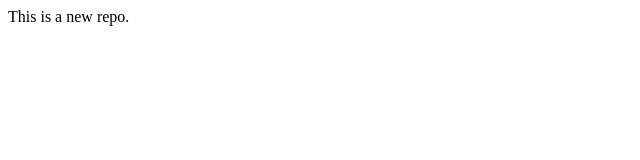
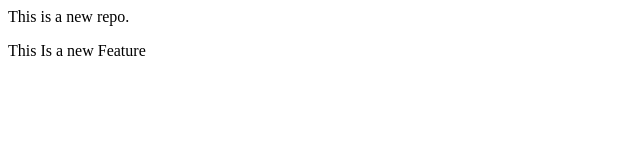
Before and after one commit to Inshiya-hub/localrepo, a plain HTML site: page Index.html in a window 1280 px wide. Shown: the whole page, without its empty margins (0-640 px from the left). Drawn offline with Linux system fonts and the light colour scheme.

Commit message:
Add new feature

```diff
--- a/Index.html
+++ b/Index.html
@@ -1 +1,2 @@
 <p>This is a new repo.</p>
+<p>This Is a new Feature</p>
```
